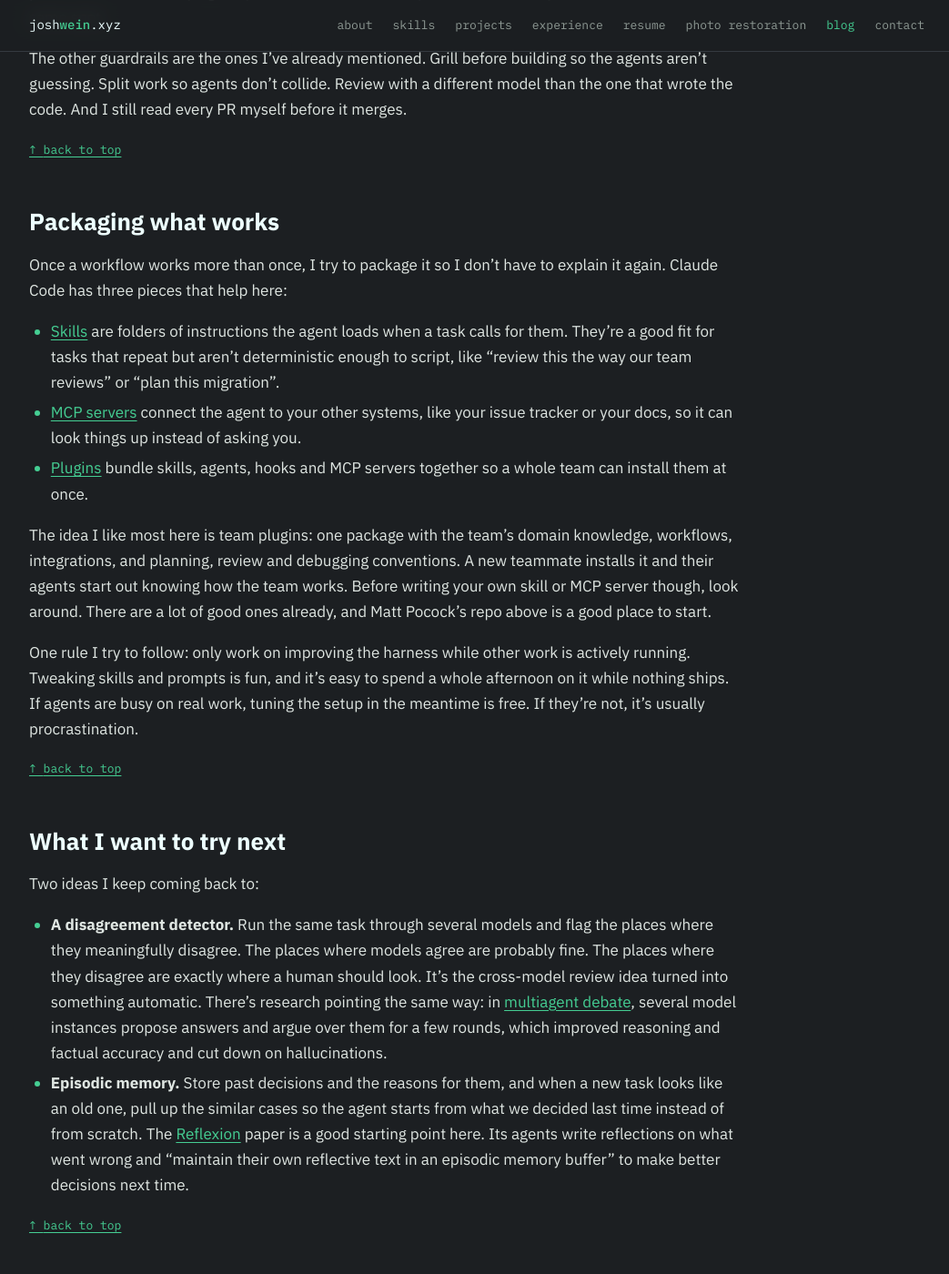
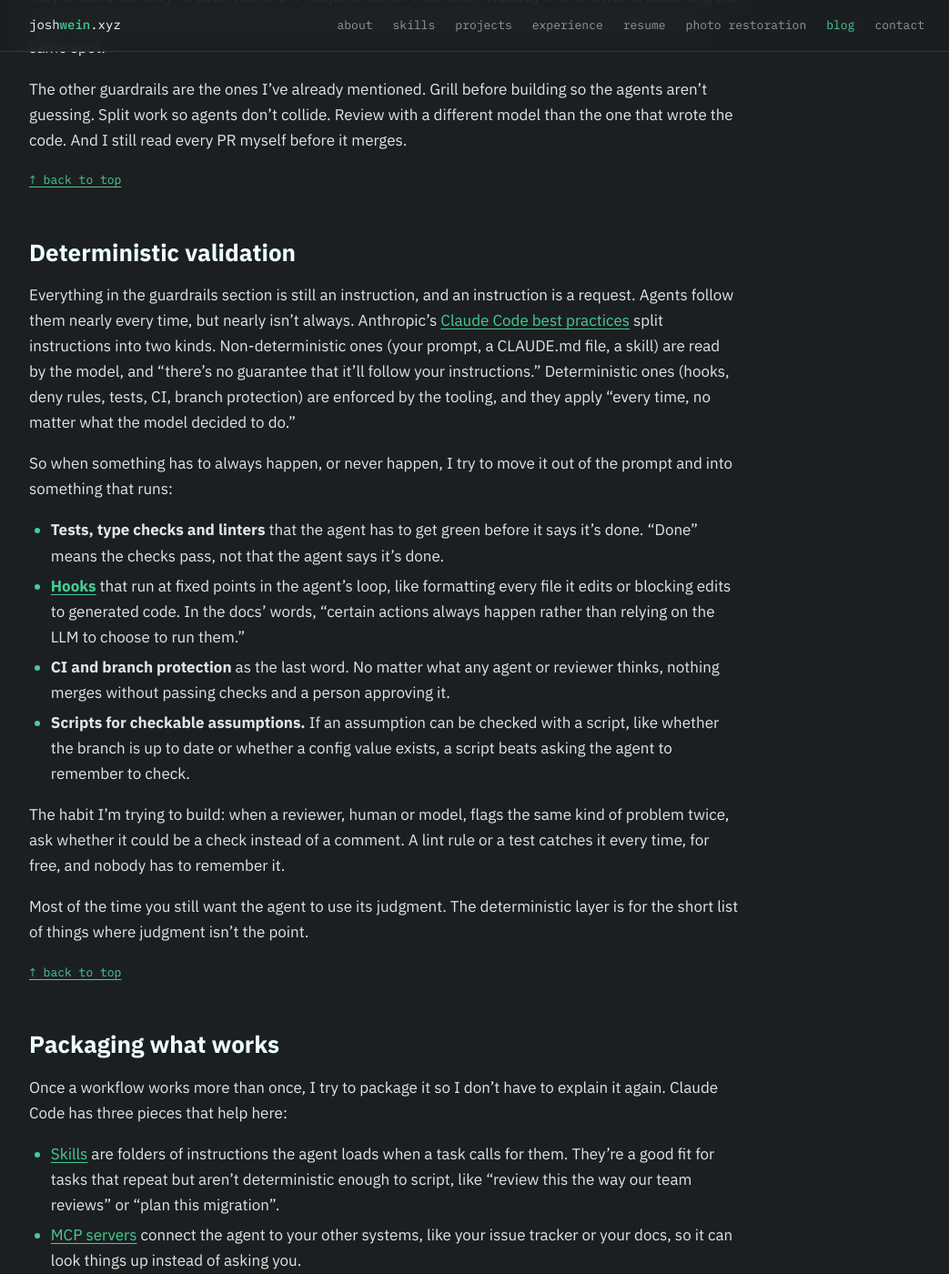
Before and after one commit to JoshWein/blog, a Jekyll site: the page built from _posts/2026-11-21-multi-agent-workflows.md, in a window 1280 px wide and 1400 px high, scrolled down 6786 px. Shown: the whole window at 91% size, without its empty margins (116-1159 px from the left). Built offline with Jekyll 4.4.1, drawn with Linux system fonts in a browser that asks for light colours; comment, search, counter and statistics services are not loaded; some of the changed text lies outside the part shown.

Commit message:
Add a section on deterministic validation
Co-Authored-By: Claude Opus 5.5 <noreply@anthropic.com>
Claude-Session: https://claude.ai/code/session_01HtAirmGQyAcmjJao62wzYe

```diff
--- a/_posts/2026-11-21-multi-agent-workflows.md
+++ b/_posts/2026-11-21-multi-agent-workflows.md
@@ -19,6 +19,7 @@ This post covers how that workflow fits together. It's for people who already us
 * [A throwaway command center](#a-throwaway-command-center)
 * [Automate the friction away](#automate-the-friction-away)
 * [Guardrails](#guardrails)
+* [Deterministic validation](#deterministic-validation)
 * [Packaging what works](#packaging-what-works)
 * [What I want to try next](#what-i-want-to-try-next)
 * [This is a leadership problem too](#this-is-a-leadership-problem-too)
@@ -213,6 +214,23 @@ The other guardrails are the ones I've already mentioned. Grill before building
 
 ##### [back to top](#top)
 
+## Deterministic validation
+
+Everything in the guardrails section is still an instruction, and an instruction is a request. Agents follow them nearly every time, but nearly isn't always. Anthropic's [Claude Code best practices](https://code.claude.com/docs/en/best-practices) split instructions into two kinds. Non-deterministic ones (your prompt, a CLAUDE.md file, a skill) are read by the model, and "there's no guarantee that it'll follow your instructions." Deterministic ones (hooks, deny rules, tests, CI, branch protection) are enforced by the tooling, and they apply "every time, no matter what the model decided to do."
+
+So when something has to always happen, or never happen, I try to move it out of the prompt and into something that runs:
+
+* **Tests, type checks and linters** that the agent has to get green before it says it's done. "Done" means the checks pass, not that the agent says it's done.
+* **[Hooks](https://code.claude.com/docs/en/hooks-guide)** that run at fixed points in the agent's loop, like formatting every file it edits or blocking edits to generated code. In the docs' words, "certain actions always happen rather than relying on the LLM to choose to run them."
+* **CI and branch protection** as the last word. No matter what any agent or reviewer thinks, nothing merges without passing checks and a person approving it.
+* **Scripts for checkable assumptions.** If an assumption can be checked with a script, like whether the branch is up to date or whether a config value exists, a script beats asking the agent to remember to check.
+
+The habit I'm trying to build: when a reviewer, human or model, flags the same kind of problem twice, ask whether it could be a check instead of a comment. A lint rule or a test catches it every time, for free, and nobody has to remember it.
+
+Most of the time you still want the agent to use its judgment. The deterministic layer is for the short list of things where judgment isn't the point.
+
+##### [back to top](#top)
+
 ## Packaging what works
 
 Once a workflow works more than once, I try to package it so I don't have to explain it again. Claude Code has three pieces that help here:
@@ -258,7 +276,7 @@ You don't need any of the parallel stuff to get value. If you've only used a cha
 2. Before your next bigger task, ask it to interview you about the plan before it writes any code.
 3. Have a different model review the change before you open the PR.
 4. Once that feels normal, run two agents at once on two separate pieces of work.
-5. When you catch yourself explaining the same thing twice, turn it into a skill.
+5. When you catch yourself explaining the same thing twice, turn it into a skill, a standing instruction, or deterministic validation.
 
 Anthropic's advice in [Building effective agents](https://www.anthropic.com/research/building-effective-agents) applies to people too: start with "the simplest solution possible" and only add complexity when you need it. The fan-out and the command centers came later for me. The grilling and the cross-model review were the two things that made the biggest difference, and you can start both this week.
 
@@ -269,7 +287,7 @@ Anthropic's advice in [Building effective agents](https://www.anthropic.com/rese
 * [Claude Code overview](https://code.claude.com/docs/en/overview), Anthropic
 * [Create custom subagents](https://code.claude.com/docs/en/sub-agents), Claude Code docs
 * [Agent skills](https://code.claude.com/docs/en/skills), Claude Code docs
-* [Hooks reference](https://code.claude.com/docs/en/hooks), Claude Code docs
+* [Hooks reference](https://code.claude.com/docs/en/hooks) and [hooks guide](https://code.claude.com/docs/en/hooks-guide), Claude Code docs
 * [Claude Code on the web](https://code.claude.com/docs/en/claude-code-on-the-web), Claude Code docs
 * [Plugins](https://code.claude.com/docs/en/plugins), Claude Code docs
 * [Introduction to the Model Context Protocol](https://modelcontextprotocol.io/introduction)
```
